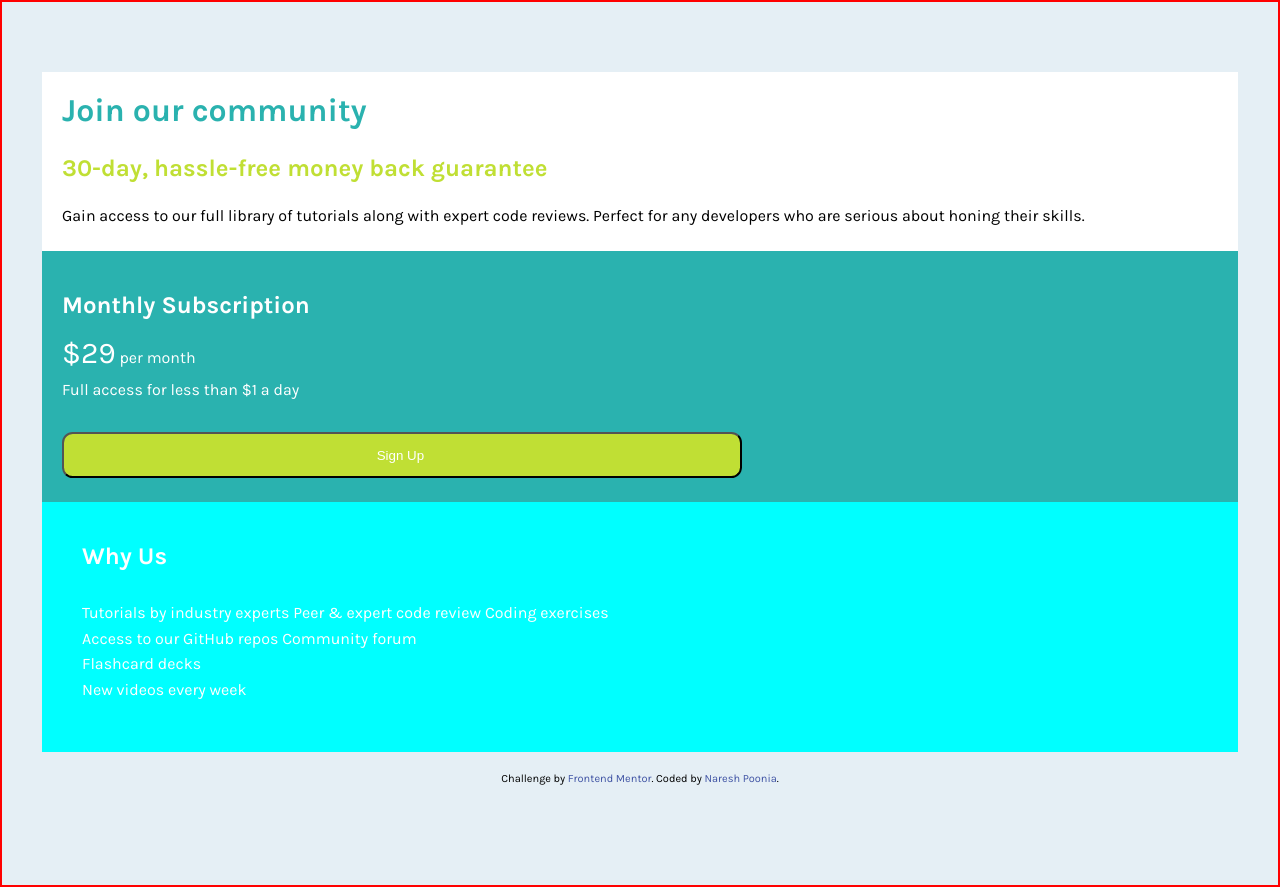
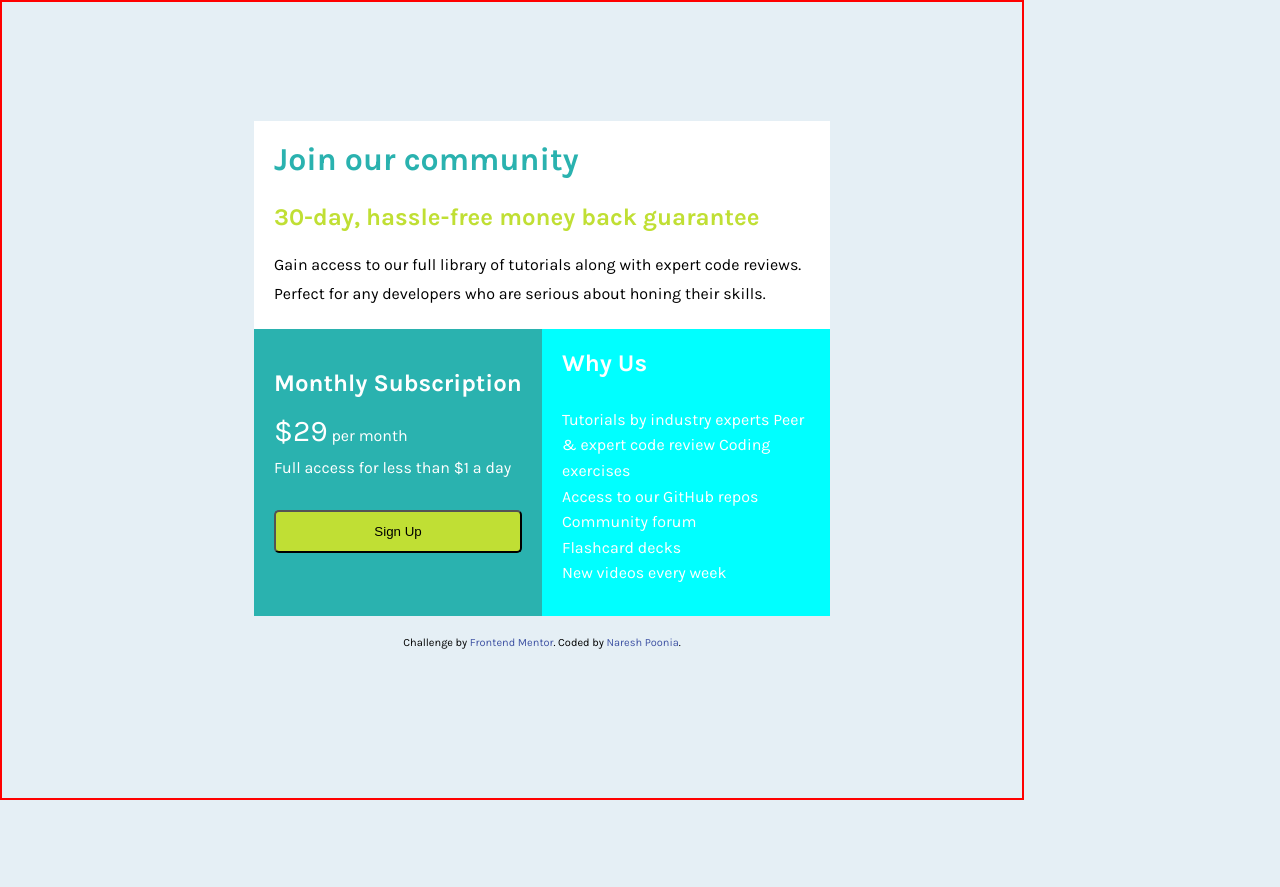
Before and after one commit to nareshpoonia/frontendmentor-single-price-grid-challenge, a plain HTML site: page index.html in a window 1280 px wide. After the commit the page ends 800 px from the top, so only its background shows below. Drawn offline with Linux system fonts and the light colour scheme.

Commit message:
Fixed most of the design issues

```diff
--- a/index.html
+++ b/index.html
@@ -42,6 +42,7 @@
           skills.
         </p>
       </div>
+      <div class="sidebyside">
         <div class="pricing-section">
           <h2 class="subscription">Monthly Subscription</h2>
           <p class="pricing">
@@ -62,6 +63,7 @@
           </p>
         </div>
       </div>
+    </div>
     <footer>
       <p class="attribution">
         Challenge by
--- a/style.css
+++ b/style.css
@@ -20,22 +20,28 @@ body {
   font-family: "Karla", sans-serif;
   border: 2px solid red;
   min-height: 100vh;
+  display: flex;
+  flex-direction: column;
+  max-width: 900px;
+  justify-content: center;
+  align-items: center;
 }
 
 .container {
   display: flex;
   flex-direction: column;
   justify-content: space-between;
+  max-width: 900px;
 }
 
 .container > div {
   flex: 1;
-  padding: 20px;
   max-height: 100vh;
 }
 
 .services-section {
   background-color: white;
+  padding: 20px;
 }
 
 .invitation {
@@ -51,9 +57,13 @@ body {
 .services {
   line-height: 1.8;
 }
+.sidebyside {
+  padding: 0;
+}
 
 .pricing-section {
   background-color: var(--cyan);
+  padding: 20px;
 }
 
 .subscription {
@@ -66,8 +76,6 @@ body {
   line-height: 1.6;
   color: white;
   padding-bottom: 30px;
-  /* display: flex;
-  flex-direction: column; */
 }
 
 .dollar {
@@ -78,21 +86,11 @@ a {
   text-decoration: none;
 }
 
-.btn {
-  padding-top: 1em ;
-  padding-bottom: 1em;
-  padding-left: 10px;
-  padding-right: 1em;
+button {
+  padding: 12px 0px;
+  width: 100%;
   background-color: var(--bright-yellow);
-  margin: 0 0.3em 0.3em 0;
-  border-radius: 0.8em;
-  color: white;
-  text-align: center;
-  display: inline-block;
-  flex: 1;
-  align-self: center;
-  min-width: 0;
-  width: 239px;
+  border-radius: 5px;
 }
 
 .why-us {
@@ -115,22 +113,68 @@ a {
 }
 .attribution {
   margin-top: 20px;
+  text-align: center;
 }
-@media (min-width: 375px) {
-  .btn {
-    width: 248px;
+
+@media (min-width: 667px) {
+  .attribution {
+    flex-direction: column;
+    margin-top: 100px;
+    justify-content: center;
   }
-  @media (min-width: 414px) {
-    .btn {
-      width: 288px;
-    }
+}
+@media (min-width: 740px) {
+  .attribution {
+    flex-direction: column;
+    margin-top: 120px;
+    justify-content: center;
+  }
+}
 
-  @media (min-width: 768px) {
-      .btn {
-        width: 642px;
-      }
+@media (min-width: 801px) {
+  .sidebyside {
+    display: flex;
+    flex-direction: row;
+  }
+  .pricing-section {
+    flex-basis: 50%;
+    flex-grow: 0;
+    flex-shrink: 1;
+  }
+  .why-us {
+    flex-basis: 50%;
+    flex-grow: 0;
+    flex-shrink: 1;
+  }
+  .attribution {
+    flex-direction: column;
+    margin-top: 20px;
+    justify-content: center;
+  }
+}
+@media (min-width: 812px) {
+  .container {
+    width: 84%;
+  }
+}
+@media (min-width: 1024px) {
+  body {
+    max-width: 1024px;
+  }
+  .container {
+    max-width: 1024px;
+    width: 64%;
+  }
+}
 
-      @media (min-width: 800px) {
-        .btn {
-          width: 680px;
-        }
+@media (min-width: 1280px) {
+  body {
+    padding-right: 0px;
+    padding-left: 60px;
+  }
+  .container {
+    width: 60%;
+    margin-right: 0px;
+    padding-right: 0px;
+  }
+}
```
Lines whose indentation alone changed are shown as unchanged.
